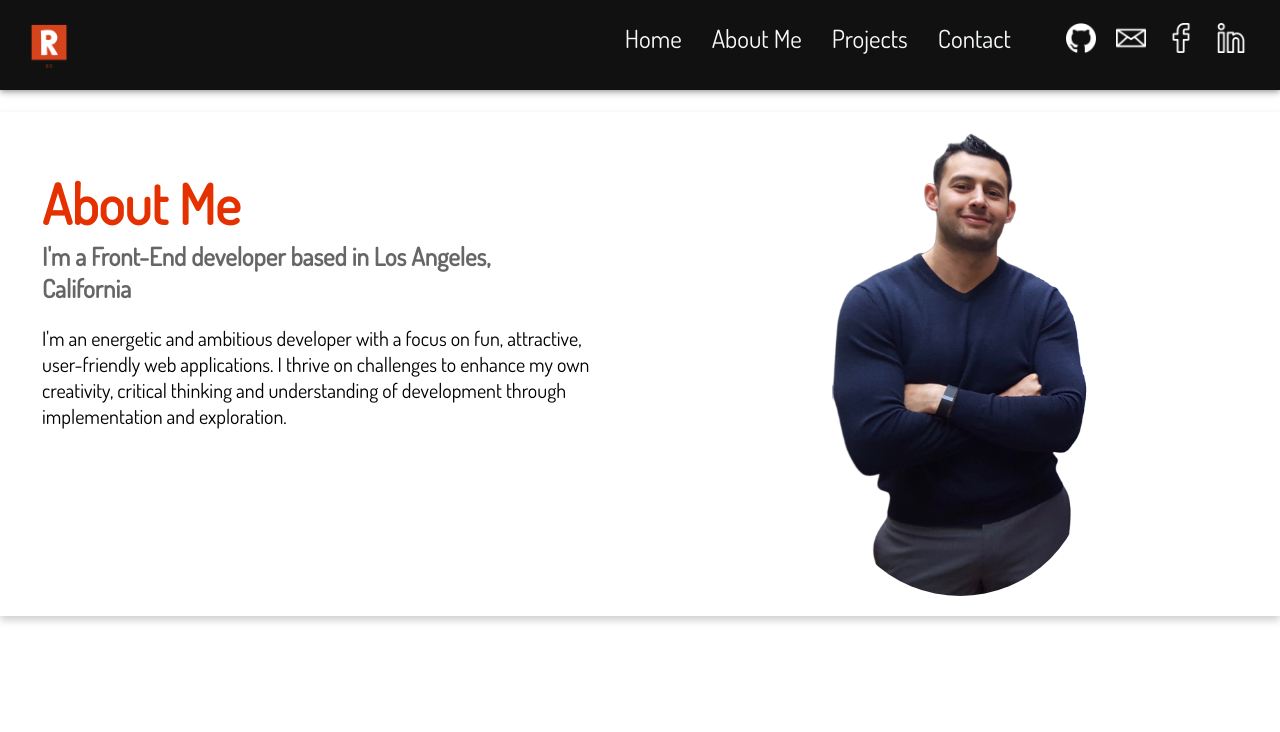
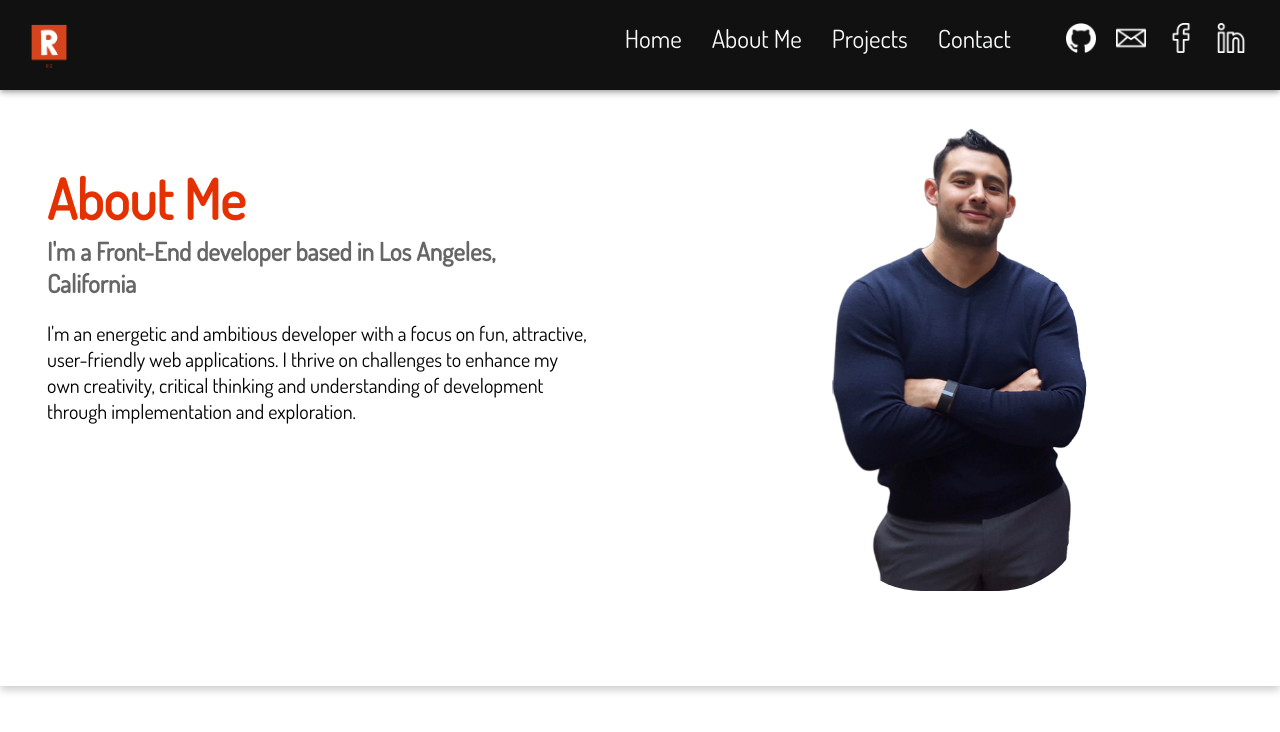
Before and after one commit to rcortez1775/NewPortfolio2019, a React (Create React App) app: page /about in a window 1280 px wide. Shown: the top 732 px of the page. Built offline with nearby package versions, Linux system fonts and the light colour scheme.

Commit message:
updated about me page

```diff
--- a/src/components/about/about.css
+++ b/src/components/about/about.css
@@ -25,7 +25,7 @@
     margin-left: auto;
     margin-right: auto;
     display: block;
-    border-radius: 130px;
+    border-radius: 90px;
 }
 
 .container2 {
@@ -35,20 +35,22 @@
     flex-direction: row;
     justify-content: space-around;
     flex-flow: wrap;
-    margin-top: 7em;
+    margin-top: 5em;
     margin-bottom: 5em;
     font-family: 'Dosis', sans-serif;
     box-shadow: 0 4px 8px 0 rgba(0,0,0,0.2);
+
 }
 
 .box2 {
     width: 45%;
     height: auto;
     margin: 10px;
-    padding: 10px;
+    padding: 15px;
     box-sizing: border-box;
+    margin-bottom: 5em;
+    margin-top: 2em;
 }
-
 
 
 @media screen and (max-width:1200px){
```
